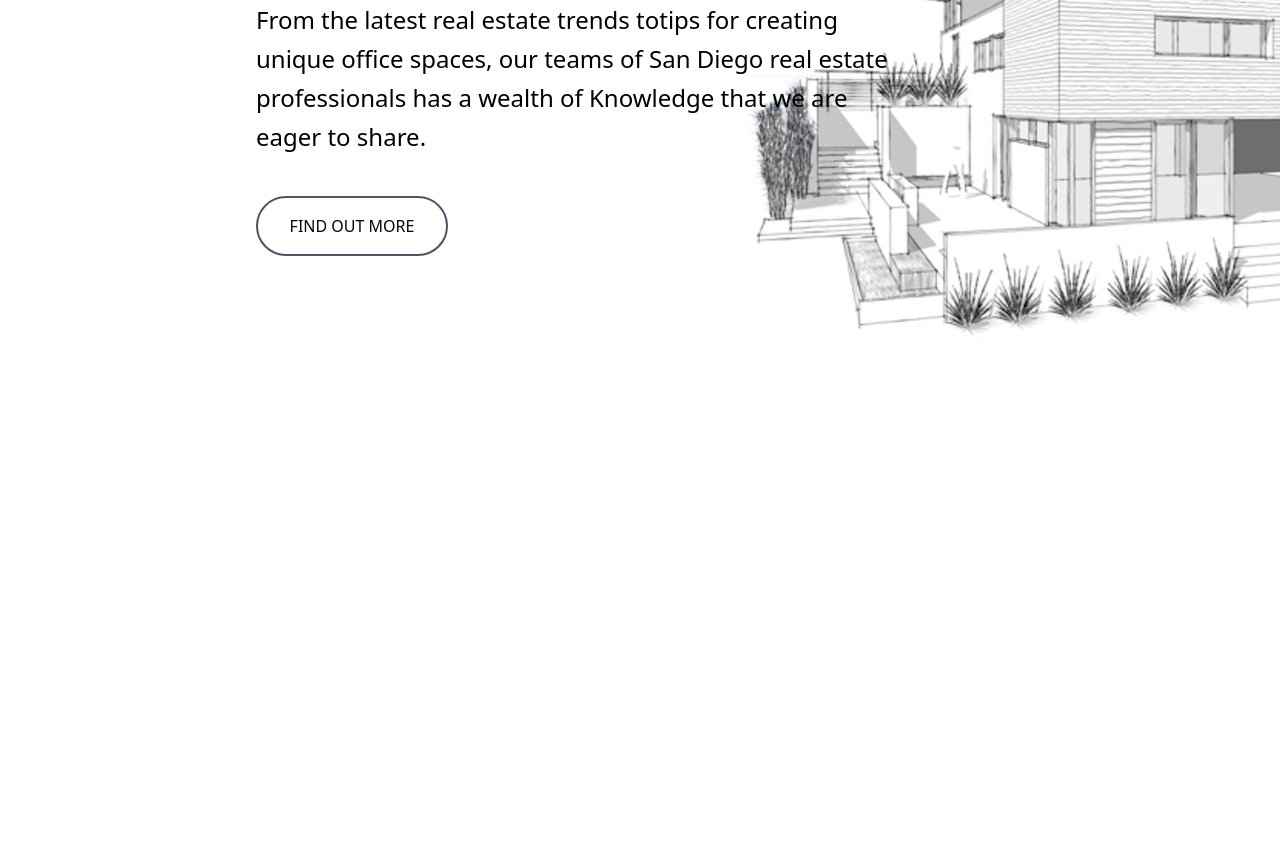
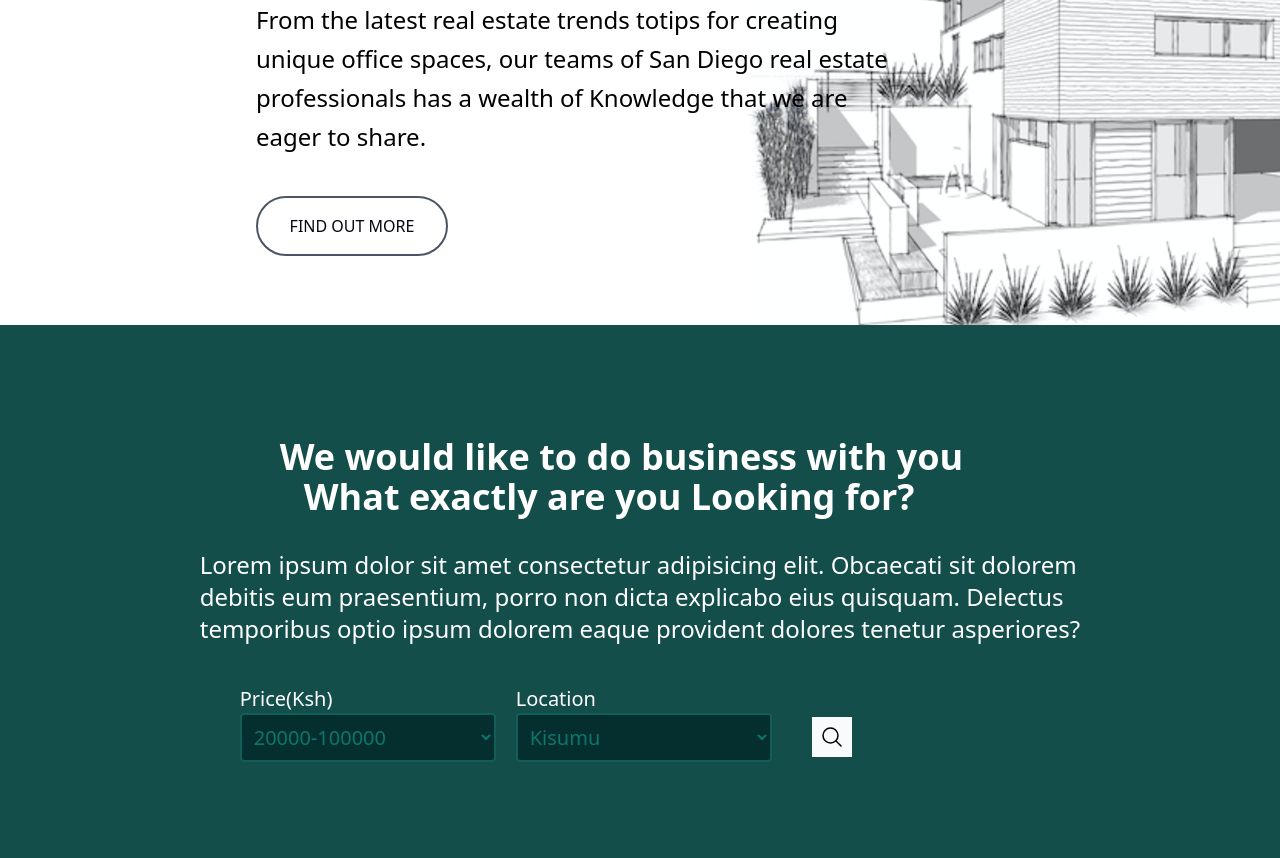
Before and after one commit to WilfredMutwiri/Tailwind-Challange, a website: page index.html in a window 1280 px wide. Shown: the part 942-1800 px from the top of the page. Before the commit the page ends 1363 px from the top, so only its background shows below. Drawn offline with Linux system fonts and the light colour scheme.

Commit message:
add about info section

```diff
--- a/index.html
+++ b/index.html
@@ -94,6 +94,49 @@
             </div>
         </div>
         </section>
+        <section>
+            <div class="flex justify-center absolute mt-96 w-full h-auto bg-teal-900 text-white">
+                <div class="relative pt-28 pb-24">
+                    <div class="pb-8 pl-20">
+                        <span class="text-4xl font-semibold ">
+                            We would like to do business with you<br><span class="pl-6">What exactly are you Looking for?</span></br>
+                        </span>
+                    </div>
+                   <p class="text-2xl">
+                    Lorem ipsum dolor sit amet consectetur adipisicing elit. Obcaecati sit dolorem<br> debitis eum praesentium, porro non dicta explicabo eius quisquam. Delectus<br> temporibus optio ipsum dolorem eaque provident dolores tenetur asperiores?
+                   </p>
+                   <form>
+                   <div class="flex pt-10 pl-10">
+                    <div>
+                        <label class="text-xl">Price(Ksh)</label><br>
+                        <select  class="p-2 w-64 bg-teal-950 rounded text-xl border-2 border-teal-800  text-teal-700">
+                            <option  class="bg-black text-white">20000-100000</option>
+                            <option  class="bg-black text-white">200000-300000</option>
+                            <option  class="bg-black text-white">30000-3000000</option>
+                            <option  class="bg-black text-white">20000-3000000</option>
+                        </select>
+                    </div>
+                    <div class="ml-5">
+                        <label class="text-xl">Location</label><br>
+                        <select  class="p-2 w-64 bg-teal-950 rounded text-xl border-2 border-teal-800 text-teal-700">
+                            <option>Kisumu</option>
+                            <option class="bg-black text-white">Nairobi</option>
+                            <option class="bg-black text-white">Mombasa</option>
+                            <option class="bg-black text-white">Kilifi</option>
+                        </select>
+                    </div>
+                    <div class=>
+                        <div class="ml-10 bg-gray-50 mt-8 p-2 text-black">
+                            <svg xmlns="http://www.w3.org/2000/svg" fill="none" viewBox="0 0 24 24" stroke-width="1.5" stroke="currentColor" class="w-6 h-6">
+                                <path stroke-linecap="round" stroke-linejoin="round" d="M21 21l-5.197-5.197m0 0A7.5 7.5 0 105.196 5.196a7.5 7.5 0 0010.607 10.607z" />
+                              </svg>
+                        </div>
+                    </div>
+                   </div>
+                </form>
+                </div>
+            </div>
+        </section>
     </main>
     <script src="script.js"></script>
 </body>
```
Also changed, not shown: public/style.css.
